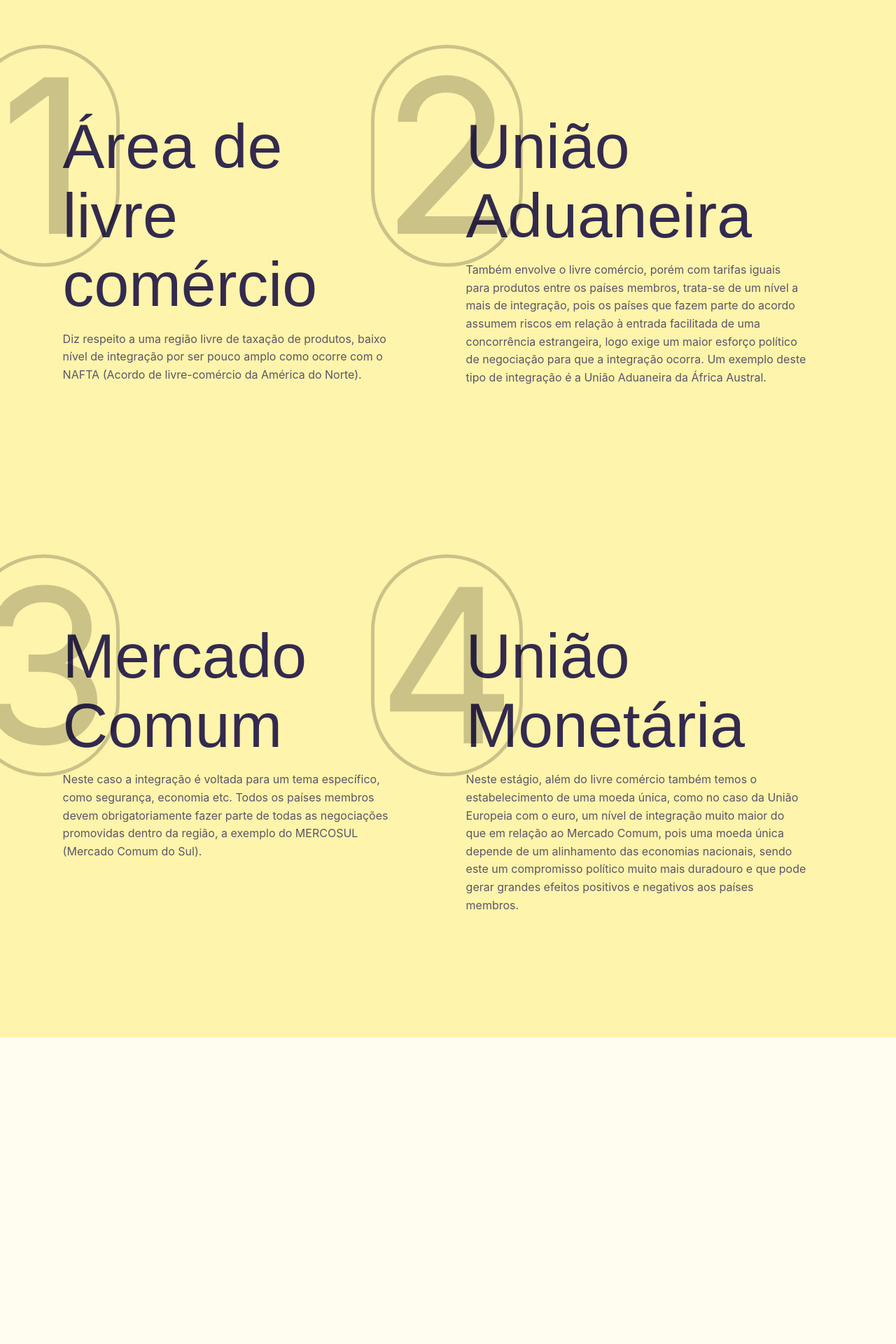
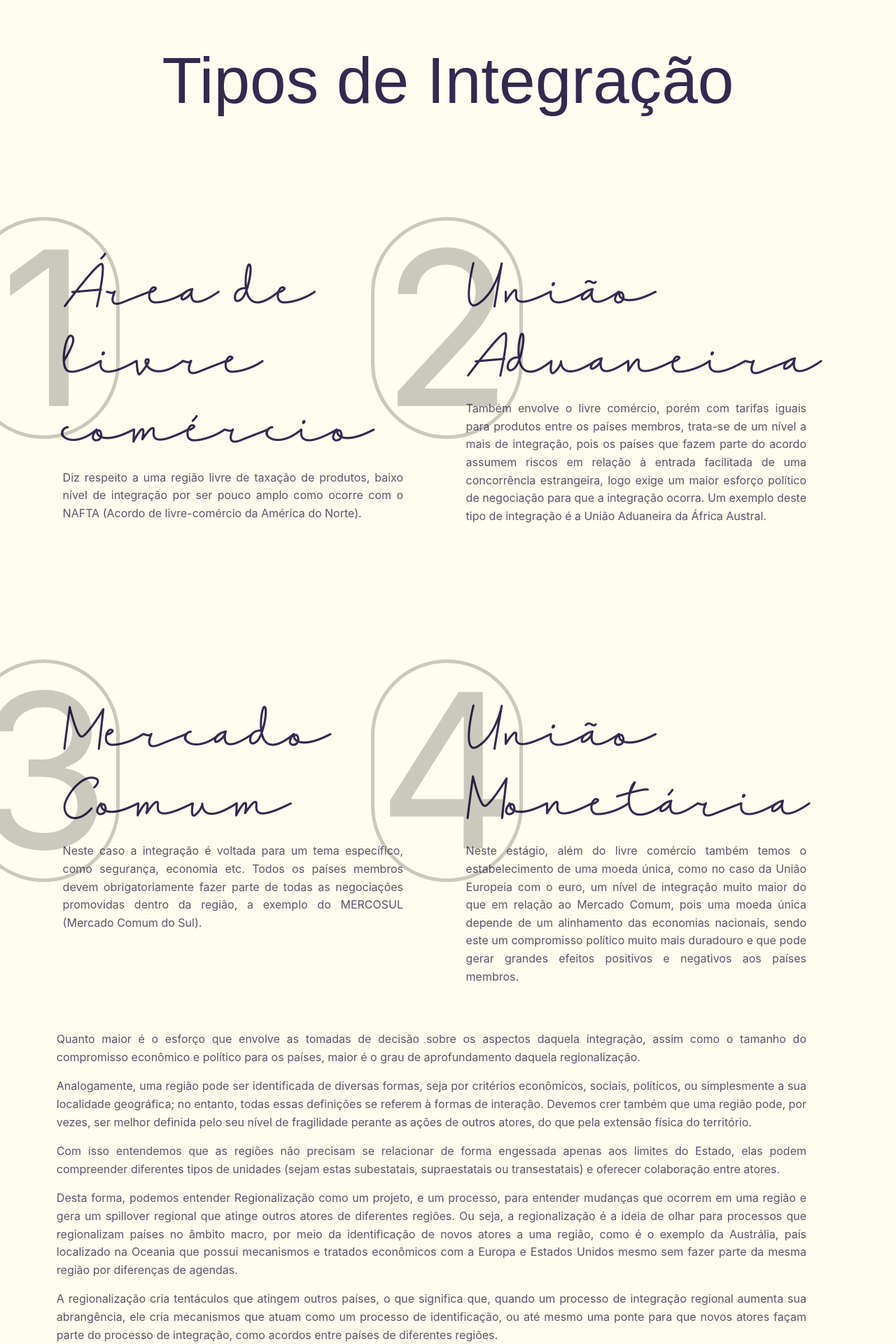
Before and after one commit to emilianoLeite/integracao-regional, a Next.js app: page /integration_types in a window 1280 px wide. Shown: the top 1920 px of the page at 70% size. Before the commit the page ends 1482 px from the top, so only its background shows below. Built offline with nearby package versions, Linux system fonts and the light colour scheme; a web font is replaced by a local one.

Commit message:
Update IntegratioTypes page

```diff
--- a/pages/integration_types/index.js
+++ b/pages/integration_types/index.js
@@ -5,8 +5,14 @@ export default function IntegrationTypes() {
     <>
       <section
         className="container"
-        style={{background: "#fff4ab"}}
-        className="container no-padding-mobile"
+      >
+        <h1 className={styles.header}>
+          Tipos de Integração
+        </h1>
+      </section>
+
+      <section
+        className="container"
       >
         <div className={styles.splitSection}>
 
@@ -14,7 +20,8 @@ export default function IntegrationTypes() {
             <div className={styles.watermark}>
               <span> 1 </span>
             </div>
-            <h2 id="integration-type-1"> Área de livre comércio </h2>
+
+            <h2 className="kinan-font" id="integration-type-1"> Área de livre comércio </h2>
             <p>
               Diz respeito a uma região livre de taxação de produtos, baixo nível de integração por ser pouco amplo como ocorre com o NAFTA (Acordo de livre-comércio da América do Norte).
             </p>
@@ -25,7 +32,7 @@ export default function IntegrationTypes() {
             <div className={styles.watermark}>
               <span> 2 </span>
             </div>
-            <h2 id="integration-type-2"> União Aduaneira </h2>
+            <h2 className="kinan-font" id="integration-type-2"> União Aduaneira </h2>
             <p>
               Também envolve o livre comércio, porém com tarifas iguais para produtos entre os países membros, trata-se de um nível a mais de integração, pois os países que fazem parte do acordo assumem riscos em relação à entrada facilitada de uma concorrência estrangeira, logo exige um maior esforço político de negociação para que a integração ocorra. Um exemplo deste tipo de integração é a União Aduaneira da África Austral.
             </p>
@@ -35,8 +42,6 @@ export default function IntegrationTypes() {
       </section>
       <section
         className="container"
-        style={{background: "#fff4ab"}}
-        className="container no-padding-mobile"
       >
         <div className={styles.splitSection}>
 
@@ -44,7 +49,7 @@ export default function IntegrationTypes() {
             <div className={styles.watermark}>
               <span> 3 </span>
             </div>
-            <h2 id="integration-type-3"> Mercado Comum </h2>
+            <h2 className="kinan-font" id="integration-type-3"> Mercado Comum </h2>
             <p>
               Neste caso a integração é voltada para um tema específico, como segurança, economia etc. Todos os países membros devem obrigatoriamente fazer parte de todas as negociações promovidas dentro da região, a exemplo do MERCOSUL (Mercado Comum do Sul).
             </p>
@@ -55,13 +60,46 @@ export default function IntegrationTypes() {
             <div className={styles.watermark}>
               <span> 4 </span>
             </div>
-            <h2 id="integration-type-4"> União Monetária </h2>
+            <h2 className="kinan-font" id="integration-type-4"> União Monetária </h2>
             <p>
               Neste estágio, além do livre comércio também temos o estabelecimento de uma moeda única, como no caso da União Europeia com o euro, um nível de integração muito maior do que em relação ao Mercado Comum, pois uma moeda única depende de um alinhamento das economias nacionais, sendo este um compromisso político muito mais duradouro e que pode gerar grandes efeitos positivos e negativos aos países membros.
             </p>
 
           </div>
         </div>
+        <article className={styles.mainText}>
+
+
+
+          <p>
+          Quanto maior é o esforço que envolve as tomadas de decisão sobre os aspectos daquela integração, assim como o tamanho do compromisso econômico e político para os países, maior é o grau de aprofundamento daquela regionalização.
+          </p>
+
+          <p>
+          Analogamente, uma região pode ser identificada de diversas formas, seja por critérios econômicos, sociais, políticos, ou simplesmente a sua localidade geográfica; no entanto, todas essas definições se referem à formas de interação. Devemos crer também que uma região pode, por vezes, ser melhor definida pelo seu nível de fragilidade perante as ações de outros atores, do que pela extensão física do território.
+          </p>
+
+          <p>
+          Com isso entendemos que as regiões não precisam se relacionar de forma engessada apenas aos limites do Estado, elas podem compreender diferentes tipos de unidades (sejam estas subestatais, supraestatais ou transestatais) e oferecer colaboração entre atores.
+          </p>
+
+          <p>
+          Desta forma, podemos entender Regionalização como um projeto, e um processo, para entender mudanças que ocorrem em uma região e gera um spillover regional que atinge outros atores de diferentes regiões. Ou seja, a regionalização é a ideia de olhar para processos que regionalizam países no âmbito macro, por meio da identificação de novos atores a uma região, como é o exemplo da Austrália, país localizado na Oceania que possui mecanismos e tratados econômicos com a Europa e Estados Unidos mesmo sem fazer parte da mesma região por diferenças de agendas.
+          </p>
+
+          <p>
+          A regionalização cria tentáculos que atingem outros países, o que significa que, quando um processo de integração regional aumenta sua abrangência, ele cria mecanismos que atuam como um processo de identificação, ou até mesmo uma ponte para que novos atores façam parte do processo de integração, como acordos entre países de diferentes regiões.
+          </p>
+
+          <p>
+          A OTAN é um excelente caso para se analisar a regionalização, tendo em vista seu processo de reformulação no contexto pós-Guerra Fria. A organização deixa de ter a União Soviética como alvo e passa a identificar novas ameaças, como o terrorismo e o narcotráfico, o que por consequência reconfirgura a natureza de suas operações e expande suas possibilidades geográficas de atuação, deixando então de focar suas interveções apenas em Estados-membros e expandindo para outras áreas, como o Oriente Médio por exemplo.
+          </p>
+
+          <p>
+            Ou seja, é possível haver a regionalização de diversas agendas, da mesma forma que regiões mudam assim como os interesses dos atores, e também da mesma forma que a OTAN, em seu processo de reformulação, deixa de ser uma organização de natureza defensiva e passa a ser ativa na tentativa de combater o terrorismo e outras ameaças à democracia.
+          </p>
+
+        </article>
       </section>
     </>
   )
--- a/pages/integration_types/integration_types.module.css
+++ b/pages/integration_types/integration_types.module.css
@@ -1,3 +1,7 @@
+.header {
+  text-align: center;
+}
+
 .watermark {
   opacity: 0.2;
   color: BLACK;
@@ -19,7 +23,7 @@
 
 .splitSection .halfSection {
   width: 50%;
-  padding: 96px 5em 96px 2em;
+  padding: 48px 5em 48px 2em;
   -webkit-box-pack: start;
   -webkit-justify-content: flex-start;
   -ms-flex-pack: start;
@@ -30,3 +34,7 @@
   align-items: flex-start;
   position: relative;
 }
+
+.mainText {
+  padding: 0px 5em 0px 16.84px;
+}
--- a/pages/styles.css
+++ b/pages/styles.css
@@ -1778,3 +1778,7 @@
   .today-easter-font {
     font-family: 'Today-Easter';
   }
+
+  p {
+    text-align: justify;
+  }
```
Also changed, not shown: 1 other file (tests, documents, lock files or other folders).
